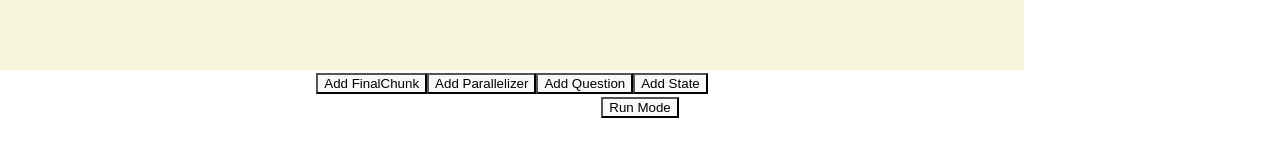
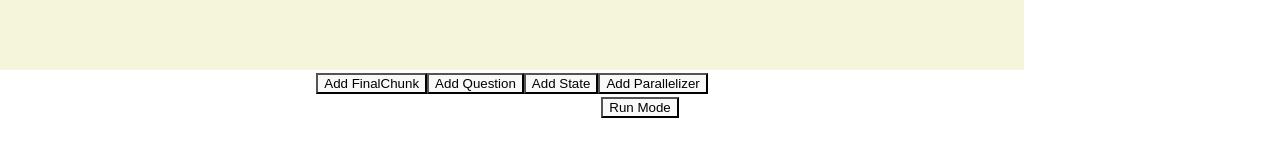
Before and after one commit to chhotii-alex/flex-sched, a Svelte app: page / in a window 1280 px wide. Shown: the part 598-754 px from the top of the page. Built offline with nearby package versions, Linux system fonts and the light colour scheme; a web font is replaced by a local one.

Commit message:
bugfix: do not rely on compiled class names

```diff
--- a/src/App.svelte
+++ b/src/App.svelte
@@ -38,6 +38,7 @@
     try {
       [startChunk, chunks] = chunksFromStorage();
     } catch (e) {
+      console.error(e);
       chunks = makeBlank();
       startChunk = null;
     }
--- a/src/DesignTab.svelte
+++ b/src/DesignTab.svelte
@@ -3,10 +3,7 @@
   export let startChunk;
   import UploadDownload from "./UploadDownload.svelte";
 
-  import * as chunkClasses from "./chunkclass.js";
-  Object.entries(chunkClasses).forEach(
-    ([name, exported]) => (window[name] = exported),
-  );
+  import { chunkClassLookup } from "./chunkclass.js";
 
   function addState(chunkClass) {
     const newChunk = new chunkClass("unnamed");
@@ -85,6 +82,7 @@
   function mouseMove(event) {
     if (itemBeingDragged) {
       itemBeingDragged.setCenter(event.offsetX, event.offsetY);
+      chunks = chunks;
     } else if (arrowOrigin) {
       let targetFound = false;
       arrowEndPoint = { x: event.offsetX, y: event.offsetY };
@@ -317,7 +315,7 @@
     {/if}
   </div>
   <div class="buttons">
-    {#each Object.entries(chunkClasses) as [name, oneClass]}
+    {#each Object.entries(chunkClassLookup) as [name, oneClass]}
       <button on:click={(e) => addState(oneClass)}>
         Add {name}
       </button>
--- a/src/chunkclass.js
+++ b/src/chunkclass.js
@@ -126,6 +126,7 @@ class Chunk {
 class FinalChunk extends Chunk {
   rx = 10;
   ry = 10;
+  className = "FinalChunk";
   constructor(text, id) {
     super(text, id);
   }
@@ -135,6 +136,7 @@ class FinalChunk extends Chunk {
 }
 
 class Question extends Chunk {
+  className = "Question";
   constructor(text, id) {
     super(text, id);
     this.shape = "polygon";
@@ -170,6 +172,7 @@ class Question extends Chunk {
 }
 
 class State extends Chunk {
+  className = "State";
   constructor(text, id) {
     super(text, id);
     this.addPort(
@@ -191,6 +194,7 @@ class State extends Chunk {
 }
 
 class Parallelizer extends Chunk {
+  className = "Parallelizer";
   constructor(text, id) {
     super(text, id);
     this.shape = "polygon";
@@ -235,4 +239,11 @@ class Parallelizer extends Chunk {
   }
 }
 
-export { FinalChunk, Question, State, Parallelizer };
+let chunkClassLookup = {
+  FinalChunk: FinalChunk,
+  Question: Question,
+  State: State,
+  Parallelizer: Parallelizer,
+};
+
+export { FinalChunk, chunkClassLookup };
--- a/src/json.js
+++ b/src/json.js
@@ -1,3 +1,5 @@
+import { chunkClassLookup } from "./chunkclass.js";
+
 function makeReplacer(startChunk) {
   function replacer(key, value) {
     if (value?.isChunk) {
@@ -11,7 +13,7 @@ function makeReplacer(startChunk) {
         }
       }
       oo.ports = undefined;
-      oo.className = value.constructor.name;
+      oo.className = value.className;
       return oo;
     }
     return value;
@@ -32,7 +34,7 @@ export function chunksFromJSON(s) {
   for (let oo of basics) {
     let id = oo.id;
     let text = oo.text;
-    let chunk = new window[oo.className](text, id);
+    let chunk = new chunkClassLookup[oo.className](text, id);
     chunksById[id] = chunk;
     chunk.setCenter(oo.centerX, oo.centerY);
     chunk.endTime = oo.endTime;
```
